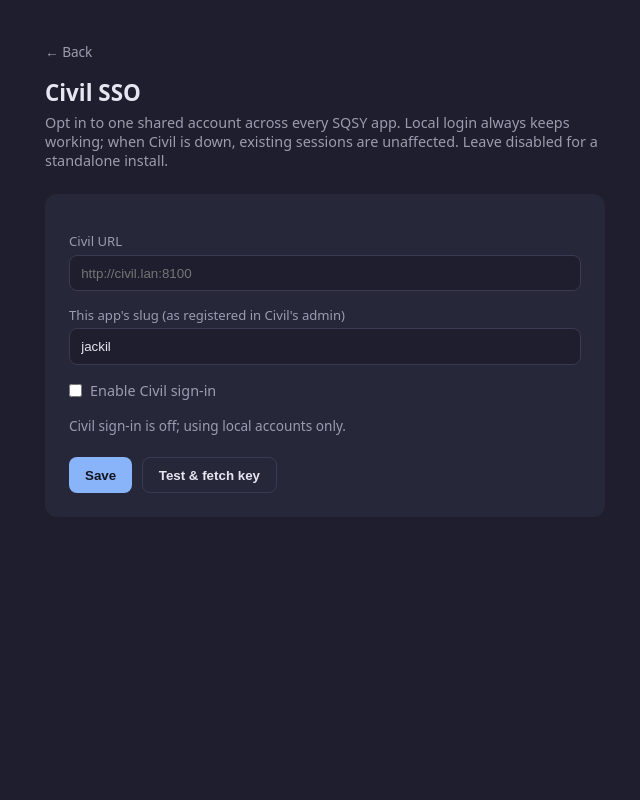
After one commit to Susquehanna-Syntax/Jackil, a Django app: page /accounts/civil/config/ in a window 1280 px wide. The commit adds this page. Shown: the whole page, without its empty margins (315-955 px from the left). Run offline with Django 5.2, Linux system fonts and the light colour scheme; the visitor is signed in with stand-in values (Sample User, id 1); data comes from the database, SQL or seed files in the repository; data that the repository does not hold is empty.

Commit message:
Civil SSO settings UI — configure the shared identity connection from the app
civilsso gains a DB-backed CivilConfig (enabled/url/slug) read by the client
with CIVIL_URL env still winning, a GET/POST settings API (admin-only), a
self-contained admin config page at /accounts/civil/config/, and a link from
the app's settings area. No more editing env vars to turn Civil on.

```diff
--- a/apps/civilsso/client.py
+++ b/apps/civilsso/client.py
@@ -16,11 +16,26 @@ logger = logging.getLogger("civilsso")
 FETCH_TIMEOUT_SECONDS = 5
 
 
+def _db_config():
+    from apps.civilsso.models import CivilConfig
+    try:
+        return CivilConfig.current()
+    except Exception:  # noqa: BLE001 — pre-migration or DB down: env-only mode
+        return None
+
+
 def civil_url() -> str:
-    return (getattr(settings, "CIVIL_URL", "") or "").rstrip("/")
+    env = (getattr(settings, "CIVIL_URL", "") or "").rstrip("/")
+    if env:
+        return env
+    cfg = _db_config()
+    return (cfg.url.rstrip("/") if cfg and cfg.enabled and cfg.url else "")
 
 
 def app_slug() -> str:
+    cfg = _db_config()
+    if cfg and cfg.app_slug:
+        return cfg.app_slug
     return getattr(settings, "CIVIL_APP_SLUG", "jackil")
 
 
--- a/apps/civilsso/models.py
+++ b/apps/civilsso/models.py
@@ -50,3 +50,20 @@ class CachedCivilKey(models.Model):
     def store(cls, pem: str, source: str) -> None:
         cls.objects.all().delete()
         cls.objects.create(public_key_pem=pem, fetched_from=source)
+
+
+class CivilConfig(models.Model):
+    """UI-configurable Civil connection — one row. CIVIL_URL env still wins."""
+
+    enabled = models.BooleanField(default=False)
+    url = models.URLField(blank=True, default="")
+    app_slug = models.SlugField(max_length=50, blank=True, default="")
+    updated_at = models.DateTimeField(auto_now=True)
+
+    @classmethod
+    def current(cls) -> "CivilConfig":
+        row = cls.objects.first()
+        return row if row is not None else cls.objects.create()
+
+    def __str__(self) -> str:
+        return f"civil:{self.url or '(unset)'} ({'on' if self.enabled else 'off'})"
--- /dev/null
+++ b/apps/civilsso/templates/civilsso/settings.html
@@ -0,0 +1,77 @@
+<!doctype html>
+<html lang="en">
+<head>
+  <meta charset="utf-8">
+  <meta name="viewport" content="width=device-width, initial-scale=1">
+  <title>Civil SSO settings</title>
+  <style>
+    :root { --surface:#1E1E2E; --card:#27273A; --text:#E6E6F0; --muted:#9C9CB0;
+            --sky:#89B4FA; --mint:#A6E3A1; --rose:#F38BA8; --line:#3A3A52; }
+    * { box-sizing:border-box; margin:0; }
+    body { background:var(--surface); color:var(--text);
+           font-family:"DM Sans",system-ui,sans-serif; min-height:100vh;
+           display:flex; justify-content:center; padding:40px 16px; }
+    .wrap { width:min(94vw,560px); }
+    h1 { font-size:1.4rem; margin-bottom:.3rem; }
+    p.sub { color:var(--muted); font-size:.9rem; margin-bottom:1.5rem; }
+    .card { background:var(--card); border-radius:12px; padding:24px; }
+    label { display:block; font-size:.82rem; color:var(--muted); margin:.9rem 0 .3rem; }
+    input[type=text] { width:100%; padding:.6rem .7rem; border-radius:8px;
+      border:1px solid var(--line); background:var(--surface); color:var(--text); }
+    .check { display:flex; align-items:center; gap:.5rem; margin-top:1rem; font-size:.9rem; color:var(--muted); }
+    .row { display:flex; gap:.6rem; margin-top:1.4rem; }
+    button { padding:.6rem 1rem; border:0; border-radius:8px; font-weight:600; cursor:pointer; }
+    .primary { background:var(--sky); color:#14141F; }
+    .ghost { background:transparent; border:1px solid var(--line); color:var(--text); }
+    .state { font-size:.85rem; color:var(--muted); margin-top:1rem; }
+    .warn { color:var(--rose); font-size:.82rem; margin-top:.6rem; }
+    a.back { color:var(--muted); font-size:.85rem; text-decoration:none; display:inline-block; margin-bottom:1rem; }
+  </style>
+</head>
+<body>
+  <div class="wrap">
+    <a class="back" href="/">← Back</a>
+    <h1>Civil SSO</h1>
+    <p class="sub">Opt in to one shared account across every SQSY app. Local login always keeps working; when Civil is down, existing sessions are unaffected. Leave disabled for a standalone install.</p>
+    <div class="card">
+      <p class="warn" id="env-note" hidden>⚠ CIVIL_URL is set by an environment variable, which overrides anything here.</p>
+      <label>Civil URL</label>
+      <input type="text" id="url" placeholder="http://civil.lan:8100">
+      <label>This app's slug (as registered in Civil's admin)</label>
+      <input type="text" id="slug" placeholder="APP_SLUG">
+      <label class="check"><input type="checkbox" id="enabled"> Enable Civil sign-in</label>
+      <p class="state" id="state"></p>
+      <div class="row">
+        <button class="primary" id="save">Save</button>
+        <button class="ghost" id="test">Test &amp; fetch key</button>
+      </div>
+    </div>
+  </div>
+  <script>
+    const $ = id => document.getElementById(id);
+    function csrf() { return (document.cookie.match(/csrftoken=([^;]+)/) || [])[1] || ''; }
+    function render(d) {
+      $('url').value = d.url || '';
+      $('slug').value = d.app_slug || '';
+      $('enabled').checked = !!d.enabled;
+      $('env-note').hidden = !d.env_override;
+      $('state').textContent = d.active
+        ? `Active against ${d.effective_url} — verification key ${d.key_cached ? 'cached' : 'not yet fetched'}.`
+        : 'Civil sign-in is off; using local accounts only.';
+    }
+    async function post(extra) {
+      const body = { url: $('url').value.trim(), app_slug: $('slug').value.trim(),
+                     enabled: $('enabled').checked, ...(extra || {}) };
+      const r = await fetch('/api/v1/civil/settings/', { method:'POST',
+        headers:{'Content-Type':'application/json','X-CSRFToken':csrf()},
+        credentials:'same-origin', body:JSON.stringify(body) });
+      const d = await r.json();
+      render(d);
+      if (extra && extra.test) alert(d.test_ok ? 'Reached Civil and fetched its key.' : 'Could not reach Civil.');
+    }
+    fetch('/api/v1/civil/settings/', { credentials:'same-origin' }).then(r => r.json()).then(render);
+    $('save').addEventListener('click', () => post());
+    $('test').addEventListener('click', () => post({ test:true, refresh_key:true }));
+  </script>
+</body>
+</html>
--- a/apps/civilsso/urls.py
+++ b/apps/civilsso/urls.py
@@ -5,4 +5,6 @@ from apps.civilsso import views
 urlpatterns = [
     path("accounts/civil/login/", views.login_start, name="civil-login"),
     path("accounts/civil/callback", views.callback, name="civil-callback"),
+    path("api/v1/civil/settings/", views.civil_settings_api, name="civil-settings"),
+    path("accounts/civil/config/", views.civil_settings_page, name="civil-settings-page"),
 ]
--- a/apps/civilsso/views.py
+++ b/apps/civilsso/views.py
@@ -102,3 +102,62 @@ def _provision_user(claims: dict):
     user.save()
     logger.info("provisioned local user %s for civil:%s", username, claims["sub"])
     return user
+
+
+def civil_settings_api(request):
+    """GET/POST the Civil connection config. Admin/staff only."""
+    import json as _json
+
+    from django.conf import settings as dj_settings
+    from django.http import JsonResponse
+
+    from apps.civilsso.models import CachedCivilKey, CivilConfig
+
+    user = getattr(request, "user", None)
+    if not (user and user.is_authenticated and (user.is_staff or user.is_superuser)):
+        return JsonResponse({"detail": "Administrator access required."}, status=403)
+
+    cfg = CivilConfig.current()
+    data = {}
+    if request.method == "POST":
+        try:
+            data = _json.loads(request.body.decode() or "{}")
+        except ValueError:
+            return JsonResponse({"detail": "invalid JSON"}, status=400)
+        if "url" in data:
+            cfg.url = (data["url"] or "").strip().rstrip("/")
+        if "app_slug" in data:
+            cfg.app_slug = (data["app_slug"] or "").strip()
+        if "enabled" in data:
+            cfg.enabled = bool(data["enabled"])
+        cfg.save()
+
+    payload = {
+        "enabled": cfg.enabled,
+        "url": cfg.url,
+        "app_slug": cfg.app_slug or client.app_slug(),
+        "effective_url": client.civil_url(),
+        "env_override": bool(getattr(dj_settings, "CIVIL_URL", "")),
+        "active": client.enabled(),
+        "key_cached": bool(CachedCivilKey.current()),
+    }
+    if data.get("test") or data.get("refresh_key"):
+        pem = client.get_public_key(force_fetch=True) if client.enabled() else ""
+        payload["test_ok"] = bool(pem)
+        payload["key_cached"] = bool(CachedCivilKey.current())
+    return JsonResponse(payload)
+
+
+def civil_settings_page(request):
+    """Standalone admin-gated Civil config page (self-contained styling so it
+    ports across the SQSY family without touching each app's settings CSS)."""
+    from django.contrib.auth.views import redirect_to_login
+    from django.shortcuts import render
+
+    user = getattr(request, "user", None)
+    if not (user and user.is_authenticated):
+        return redirect_to_login(request.get_full_path())
+    if not (user.is_staff or user.is_superuser):
+        from django.http import HttpResponseForbidden
+        return HttpResponseForbidden("Administrator access required.")
+    return render(request, "civilsso/settings.html")
```
Also changed, not shown: apps/civilsso/tests.py (+25 -0 lines), apps/console/templates/console/settings_home.html (+15 -0 lines), apps/civilsso/migrations/0002_civilconfig.py (added).
